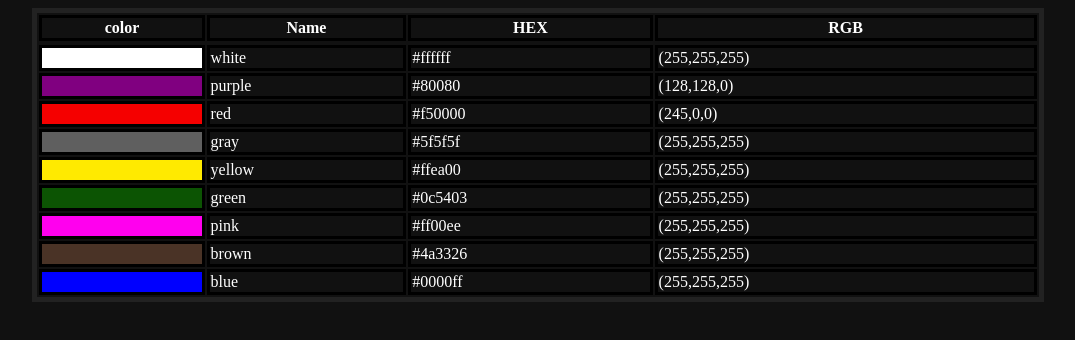
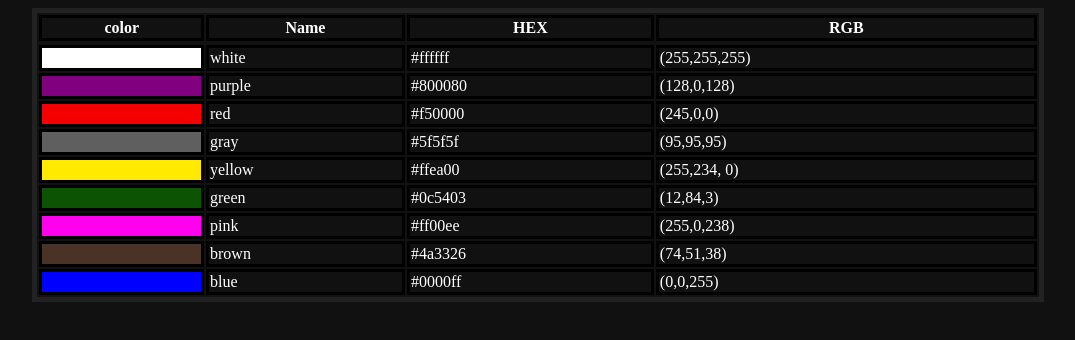
Before and after one commit to vladBohdnov/first, a plain HTML site: page index.html in a window 1280 px wide. Shown: the whole page, without its empty margins (102-1177 px from the left). Drawn offline with Linux system fonts and the light colour scheme.

Commit message:
Add files via upload

```diff
--- a/index.html
+++ b/index.html
@@ -29,8 +29,8 @@
         <tr>
             <td style="background-color:#800080;"></td>
             <td>purple</td>
-            <td>#80080</td>
-            <td>(128,128,0)</td>
+            <td>#800080</td>
+            <td>(128,0,128)</td>
         </tr>
         <tr>
             <td style="background-color:#f50000;"></td>
@@ -42,37 +42,37 @@
             <td style="background-color: #5f5f5f;"></td>
             <td>gray</td>
             <td>#5f5f5f</td>
-            <td>(255,255,255)</td>
+            <td>(95,95,95)</td>
         </tr>
         <tr>
             <td style="background-color: #ffea00;"></td>
             <td>yellow</td>
             <td>#ffea00</td>
-            <td>(255,255,255)</td>
+            <td>(255,234, 0)</td>
         </tr>
         <tr>
             <td style="background-color: #0c5403;"></td>
             <td>green</td>
             <td>#0c5403</td>
-            <td>(255,255,255)</td>
+            <td>(12,84,3)</td>
         </tr>
         <tr>
             <td style="background-color: #ff00ee;"></td>
             <td>pink</td>
             <td>#ff00ee</td>
-            <td>(255,255,255)</td>
+            <td>(255,0,238)</td>
         </tr>
         <tr>
             <td style="background-color: #4a3326;"></td>
             <td>brown</td>
             <td>#4a3326</td>
-            <td>(255,255,255)</td>
+            <td>(74,51,38)</td>
         </tr>
         <tr>
-            <td style="background-color: #0000ff;"></td>
+            <td style="background-color: rgb(0, 0, 255);"></td>
             <td>blue</td>
             <td>#0000ff</td>
-            <td>(255,255,255)</td>
+            <td>(0,0,255)</td>
         </tr>
 
      </tbody>
```
